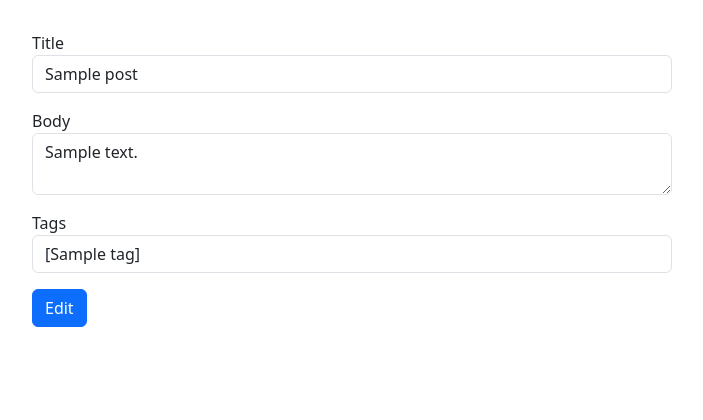
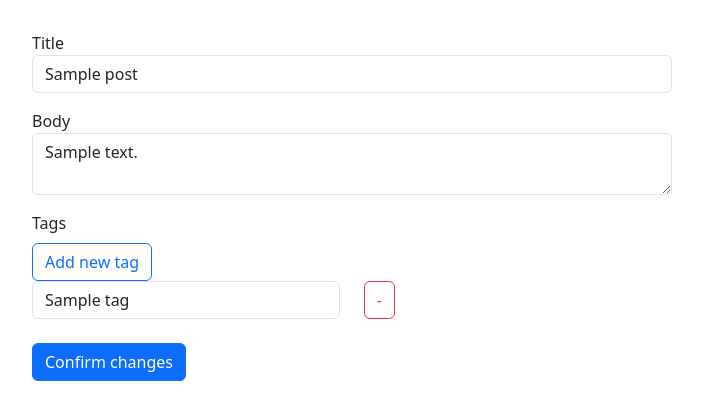
Before and after one commit to devpeskov/flask-blog, a Flask app: a page that uses backend/posts/templates/posts/edit_post.html in a window 1280 px wide. Shown: the part 146-566 px from the top of the page, without its empty margins (46-749 px from the left). Run offline with Flask 3, Linux system fonts and the light colour scheme; a user stored in the database is signed in; tables that the repository leaves empty hold one stand-in row (values such as "Sample post"); parts of the project's set-up code (start-up, migrations or seed data) failed here and were passed over; some libraries are stand-ins or nearby versions.

Commit message:
Implement dynamic & good adding tags to creating and editing a post

```diff
--- a/backend/posts/blueprint.py
+++ b/backend/posts/blueprint.py
@@ -21,10 +21,11 @@ posts = Blueprint("posts", __name__, template_folder="templates")
 @login_required
 def create_post():
     if request.method == "POST":
-        post = Post(title=request.form["title"], body=request.form["body"])
-        tags = create_tags(request.form["tags"])
-        if tags:
-            post.tags = tags
+        post = Post(
+            title=request.form["title"],
+            body=request.form["body"],
+            tags=create_tags(request.form.getlist("tags[]")),
+        )
         add_post_to_db(post)
         return redirect(url_for("posts.post_detail", slug=post.slug))
     else:
@@ -38,10 +39,8 @@ def edit_post(slug):
     post = get_specific_post(slug)
 
     if request.method == "POST":
-        tags = create_tags(request.form["tags"])
-        if tags:
-            post.tags = tags
-        update_post(PostForm(formdata=request.form, obj=post))
+        post.tags = create_tags(request.form.getlist("tags[]"))
+        update_post(form=PostForm(formdata=request.form, obj=post), post=post)
         return redirect(url_for("posts.post_detail", slug=post.slug))
     else:
         form = PostForm(obj=post)
--- a/backend/posts/forms.py
+++ b/backend/posts/forms.py
@@ -5,4 +5,3 @@ from wtforms.validators import InputRequired, Length
 class PostForm(Form):
     title = StringField("Title", [InputRequired(), Length(max=140)])
     body = TextAreaField("Body", [InputRequired()])
-    tags = StringField("Tags")
--- a/backend/posts/services.py
+++ b/backend/posts/services.py
@@ -33,18 +33,18 @@ def add_post_to_db(post: Post) -> Post:
         print("<failed to send a create-query to the database:>", e)
 
 
-def update_post(form: PostForm) -> None:
-    form.populate_obj(form)
+def update_post(form: PostForm, post: Post) -> None:
+    form.populate_obj(post)
     db.session.commit()
 
 
-def create_tags(tag_line: str) -> list[Tag]:
+def create_tags(raw_tags: list[str]) -> list[Tag]:
     tags: list[Tag] = []
-    if tag_line:
-        tags_list = tag_line.replace(" ", "").split(",")
-        for tag_name in tags_list:
-            tag = _get_or_create(Tag, name=tag_name[:100])
-            tags.append(tag)
+    if raw_tags:
+        for tag_name in raw_tags:
+            if tag_name.replace(" ", ""):
+                tag = _get_or_create(Tag, name=tag_name[:100])
+                tags.append(tag)
     return tags
 
 
@@ -58,5 +58,5 @@ def _get_or_create(ObjectModel: db.Model, **kwargs) -> db.Model:
             db.session.add(object)
             db.session.commit()
             return object
-        except:
-            print("failed to send a create-query to the database")
+        except Exception as e:
+            print("<failed to send a create-query to the database:>", e)
--- a/backend/posts/templates/posts/edit_post.html
+++ b/backend/posts/templates/posts/edit_post.html
@@ -10,14 +10,36 @@
 
 {% block content %}
   <form class="row g-3" action="{{ url_for('posts.edit_post', slug=post.slug) }}" method="POST">
+
+    <!-- inputs from WTForms -->
     {% for field in form %}
       <div class="col-md-7">
         {{ field.label(class="control-label") }}
         {{ field(class="form-control") }}
       </div>
     {% endfor %}
-      <div class="col-12">
-        <button type="submit" class="btn btn-primary mb-3">Edit</button>
+
+    <div class="col-md-7">
+      <label class="form-label" for="tags[]">Tags</label><br>
+      <span class="btn btn-outline-primary" onclick="addTagInput()">Add new tag</span>
+      <div id="tags">
+        <!-- Tag-inputs from backend -->
+        {% for tag in post.tags %}
+          <div class="row">
+            <div class="col-md-6">
+              <input type="text" class="form-control" name="tags[]" value="{{ tag }}" maxlength="100">
+            </div>
+            <div class="col-md-2">
+              <span class="btn btn-outline-danger" onclick="removeTagInput(this)">-</span>
+            </div>
+          </div>
+        {% endfor %}
+
+        <!-- Here will be placed new tag-inputs generated by javascript -->
+      </div><br>
+      <button type="submit" id="submitButton" class="btn btn-primary mb-3">Confirm changes</button>
     </div>
   </form>
+
+  <script src="/static/js/tag_adder.js"></script>
 {% endblock %}
--- /dev/null
+++ b/backend/static/js/tag_adder.js
@@ -0,0 +1,60 @@
+// <!-- To use the script you need the following html-structure -->
+//
+// <label class="form-label" for="tags[]">Tags</label><br>
+// <span class="btn btn-outline-primary" onclick="addTagInput()">Add new tag</span>
+// <div id="tags">
+//   <!-- Default tag-inputs -->
+//   <div class="row">
+//     <div class="col-md-6">
+//       <input type="text" class="form-control" name="tags[]" maxlength="100">
+//     </div>
+//     <div class="col-md-2">
+//       <span class="btn btn-outline-danger" onclick="removeTagInput(this)">-</span>
+//     </div>
+//   </div>
+//
+//   <!-- Here will be placed new tag-inputs generated by javascript -->
+// </div>
+//
+//
+// <script src="/static/js/tag_adder.js"></script>
+
+function addTagInput(){
+  // get main container
+  let tag_container = document.getElementById('tags');
+
+  // creating div containers.
+  let row_div = document.createElement("div");
+  row_div.setAttribute("class", "row");
+  let col_6_div = document.createElement("div");
+  col_6_div.setAttribute("class", "col-md-6");
+  let col_2_div = document.createElement("div");
+  col_2_div.setAttribute("class", "col-md-2");
+
+  // Creating the input element.
+  let field = document.createElement("input");
+  field.setAttribute("type", "text");
+  field.setAttribute("class", "form-control");
+  field.setAttribute("name", "tags[]");
+  field.setAttribute("maxlength", "100");
+
+  // Creating the minus span element.
+  let minus = document.createElement("span");
+  minus.setAttribute("onclick", "removeTagInput(this)");
+  minus.setAttribute("class", "btn btn-outline-danger");
+  let minusText = document.createTextNode("-");
+  minus.appendChild(minusText);
+
+  // Adding the elements to the DOM.
+  col_6_div.appendChild(field);
+  col_2_div.appendChild(minus);
+  row_div.appendChild(col_6_div);
+  row_div.appendChild(col_2_div);
+  tag_container.appendChild(row_div);
+}
+
+function removeTagInput(minusElement){
+  // first parent is col_2_div container
+  // second parent is row_div container
+  minusElement.parentElement.parentElement.remove();
+}
```
Also changed, not shown: backend/posts/templates/posts/create_post.html (+13 -4 lines). Lines whose indentation alone changed are shown as unchanged.
